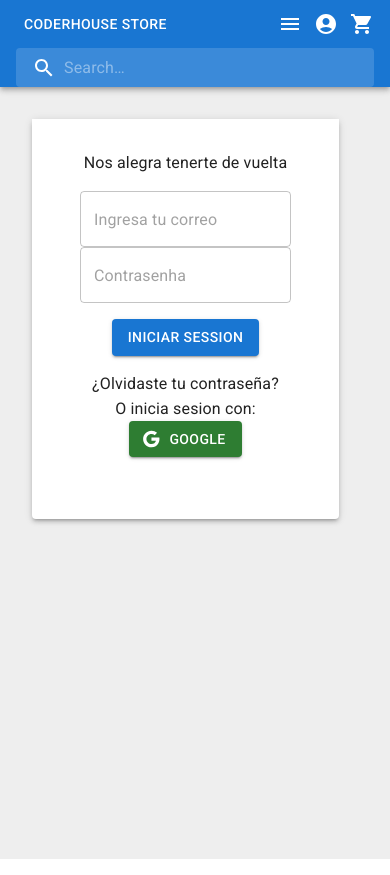
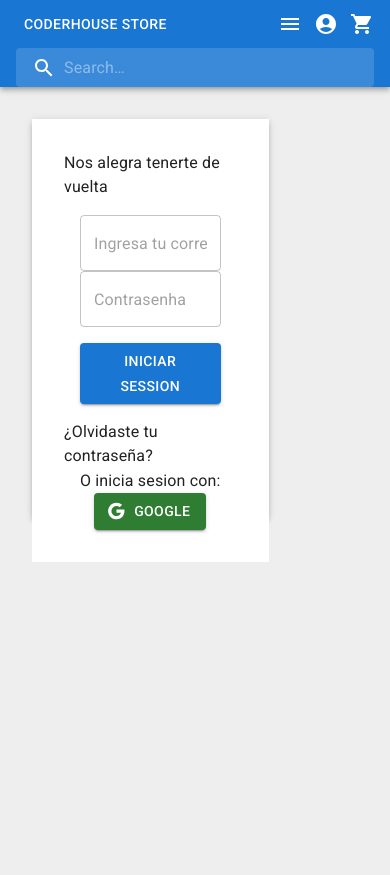
Before and after one commit to JosueValbuena/CoderHouse-BackEnd-FrontEnd, a React (Create React App) app: page /login in a window 390 px wide. Built offline with nearby package versions, Linux system fonts and the light colour scheme.

Commit message:
modificado responsive componentes del router, falta mejoras en varios dispositivos

```diff
--- a/public/index.html
+++ b/public/index.html
@@ -1,5 +1,5 @@
 <!DOCTYPE html>
-<html lang="en">
+<html lang="es">
 
 <head>
   <meta charset="utf-8" />
--- a/src/components/user/LogInUser.jsx
+++ b/src/components/user/LogInUser.jsx
@@ -1,7 +1,7 @@
 import React from 'react'
 import { useForm } from 'react-hook-form';
 import { Google } from '@mui/icons-material'
-import { Box, Button, Divider, Paper, TextField, Typography } from '@mui/material'
+import { Box, Button, Divider, Grid, Paper, TextField, Typography } from '@mui/material'
 import { useDispatch, useSelector } from 'react-redux';
 import { setUser } from '../../redux/userSlice';
 import { useNavigate } from 'react-router-dom';
@@ -44,12 +44,10 @@ const LogInUser = () => {
     };
 
     return (
-        <Box item sx={{
+        <Grid item>
+            <Box sx={{
                 minHeight: 'calc(100vh - 5.5rem)',
-            backgroundColor: '#eee',
-            display: 'flex',
-            justifyContent: 'center',
-            marginInline: 'auto'
+                backgroundColor: '#eee'
             }}>
                 <Toaster />
                 <Paper sx={{ height: '25rem', marginTop: '1rem' }} elevation={3}>
@@ -94,6 +92,7 @@ const LogInUser = () => {
                     </Box>
                 </Paper>
             </Box>
+        </Grid>
     )
 }
 
--- a/src/router/Router.jsx
+++ b/src/router/Router.jsx
@@ -13,9 +13,9 @@ const Router = () => {
     const user = useSelector((state) => state.user.user);
 
     return (
-        <Box>
+        <Box sx={{width: '75%', display: 'flex', justifyContent: 'center'}}>
             <Container>
-                <Grid container>
+                <Grid container justifyContent='center'>
                     <Routes>
                         <Route path='/' element={<Home />} />;
                         <Route path='/createacount' element={<CreateAccount />} />
```
Lines whose indentation alone changed are shown as unchanged.
